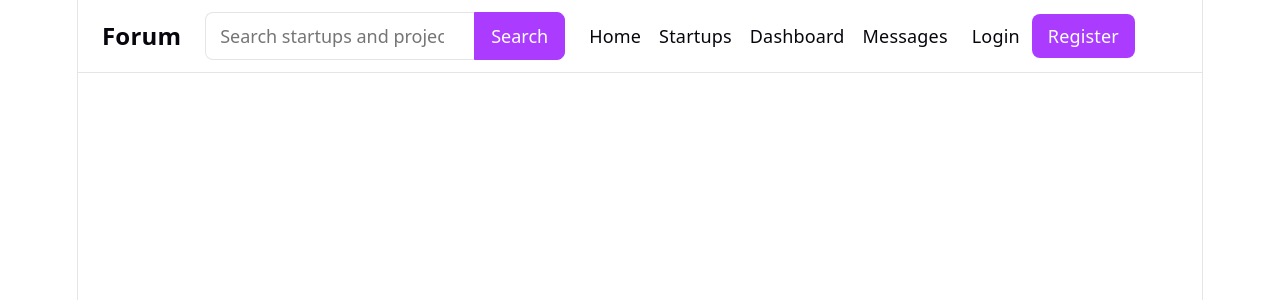
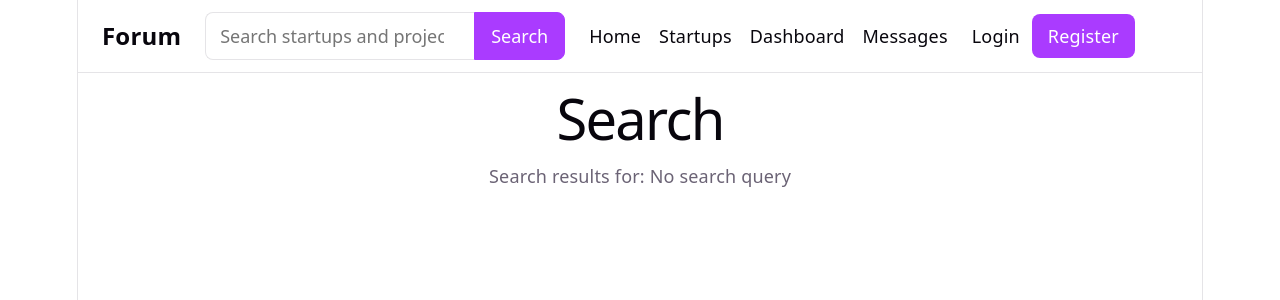
Before and after one commit to ITA-Dnipro/PL4847, a React app in the folder frontend/: page /search in a window 1280 px wide. Shown: the top 300 px of the page. Built offline with nearby package versions, Linux system fonts and the light colour scheme; the HTML template or start-up script is replaced by a standard one.

Commit message:
Fix search route and auth placeholder

```diff
--- a/frontend/src/App.jsx
+++ b/frontend/src/App.jsx
@@ -2,6 +2,7 @@ import { Routes, Route} from "react-router-dom"
 import "./App.css"
 import Header from "./components/Header/Header"
 import Home from "./pages/Home"
+import Search from "./pages/Search"
 import Login from "./pages/Login"
 import Register from "./pages/Register"
 import StartupView from "./pages/StartupView"
@@ -16,6 +17,7 @@ function App() {
 
       <Routes>
         <Route path="/" element={<Home />} />
+        <Route path="/search" element={<Search />} />
         <Route path="/login" element={<Login />} />
         <Route path="/register" element={<Register />} />
         <Route path="/startups/:id" element={<StartupView />} />
--- a/frontend/src/components/Header/Header.jsx
+++ b/frontend/src/components/Header/Header.jsx
@@ -7,6 +7,7 @@ import "./Header.css"
 function Header() {
   const [searchQuery, setSearchQuery] = useState("")
   const navigate = useNavigate()
+  const isAuthenticated = false
 
   const handleSearch = (event) => {
     event.preventDefault()
@@ -47,6 +48,12 @@ function Header() {
         </nav>
 
         <div className="header__auth">
+          {isAuthenticated ? (
+            <Link className="header__login" to="/dashboard">
+              Account
+            </Link>
+          ) : (
+            <>
               <Link className="header__login" to="/login">
                 Login
               </Link>
@@ -54,6 +61,8 @@ function Header() {
               <Link className="header__register" to="/register">
                 Register
               </Link>
+            </>
+          )}
         </div>
       </div>
     </header>
--- /dev/null
+++ b/frontend/src/pages/Search.jsx
@@ -0,0 +1,19 @@
+import { useSearchParams } from "react-router-dom"
+
+
+function Search() {
+  const [searchParams] = useSearchParams()
+  const query = searchParams.get("q") ?? ""
+
+  return (
+    <main>
+      <h1>Search</h1>
+
+      <p>
+        Search results for: {query || "No search query"}
+      </p>
+    </main>
+  )
+}
+
+export default Search
```
Lines whose indentation alone changed are shown as unchanged.
